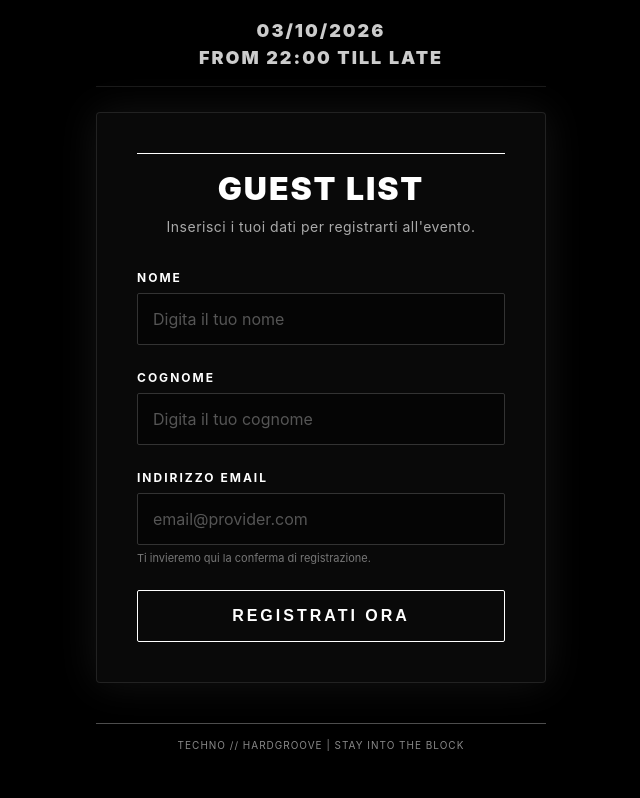
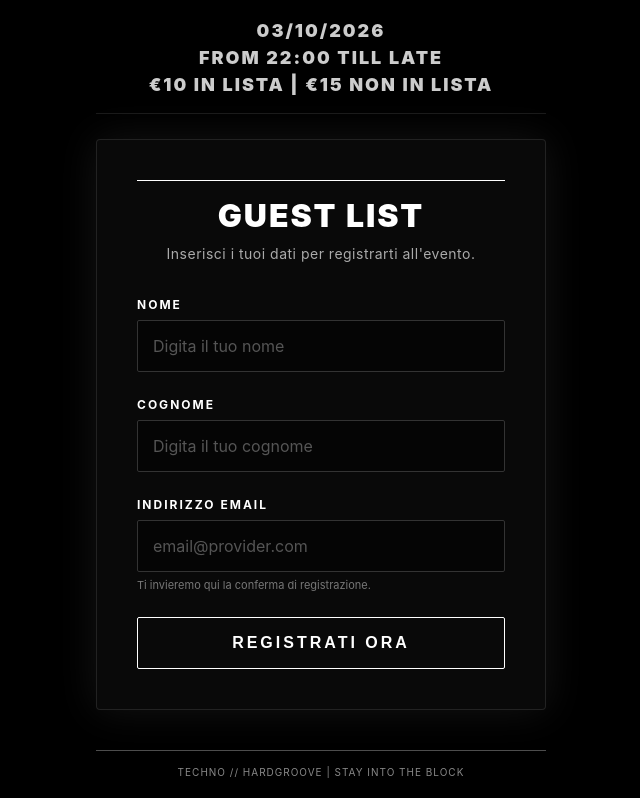
Before and after one commit to DanieleSandre/ONationForm, a website: page index.html in a window 1280 px wide. Shown: the part 143-941 px from the top of the page, without its empty margins (319-959 px from the left). Before the commit the page ends 914 px from the top, so only its background shows below. Drawn offline with Linux system fonts and the light colour scheme.

Commit message:
Update index.html

```diff
--- a/index.html
+++ b/index.html
@@ -10,7 +10,7 @@
 
     <div class="registration-wrapper">
         <img src="block.png" alt="ØNation Logo" class="form-logo">
-        <p class="event-title">03/10/2026<br>From 22:00 Till late
+        <p class="event-title">03/10/2026<br>From 22:00 Till late<br>€10 in lista | €15 non in lista
         </p>
 
        <!-- <div class="countdown" id="countdown" role="timer">
```
